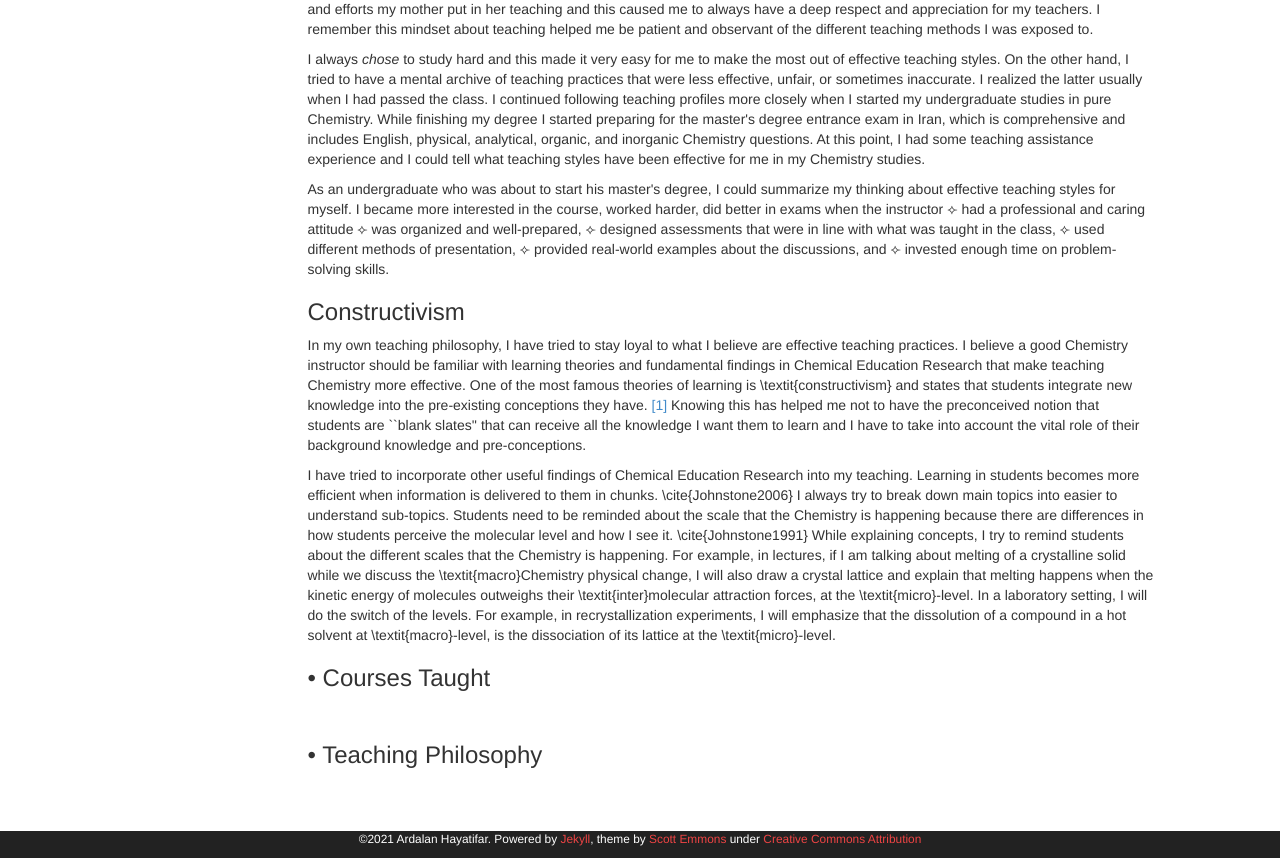
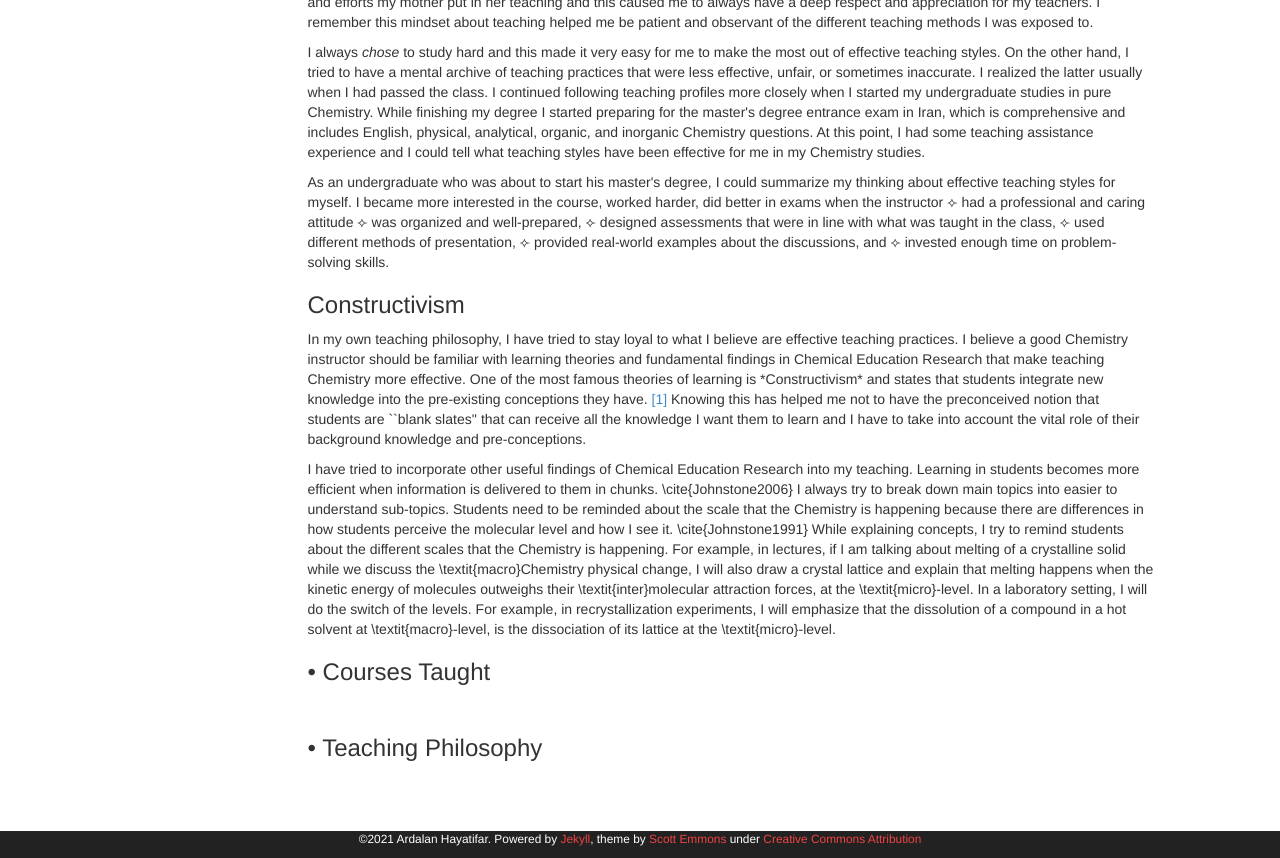
Before and after one commit to Ardalanhayatifar/ardalanhayatifar.github.io, a Jekyll site: the page built from teaching.html, in a window 1280 px wide and 1022 px high, cut to the strip 164-1022 px from the top of the window. Built offline with Jekyll 4.4.1, drawn with Linux system fonts in a browser that asks for light colours.

Commit message:
Update teaching.html

```diff
--- a/teaching.html
+++ b/teaching.html
@@ -4,7 +4,7 @@
 ---
 
 <!-- <div class="col-md-9"> -->
-    <h2 > The Roots of My Passion for Teaching</h2>
+    <h3 > The Roots of My Passion for Teaching</h3>
 
 <body>
 
@@ -18,7 +18,7 @@
 </p>
 
 <h3>Constructivism</h3>
-<p>In my own teaching philosophy, I have tried to stay loyal to what I believe are effective teaching practices. I believe a good Chemistry instructor should be familiar with learning theories and fundamental findings in Chemical Education Research that make teaching Chemistry more effective. One of the most famous theories of learning is \textit{constructivism} and states that students integrate new knowledge into the pre-existing conceptions they have. <a href="https://doi.org/10.1021/ed063p873">[1]</a>
+<p>In my own teaching philosophy, I have tried to stay loyal to what I believe are effective teaching practices. I believe a good Chemistry instructor should be familiar with learning theories and fundamental findings in Chemical Education Research that make teaching Chemistry more effective. One of the most famous theories of learning is *Constructivism* and states that students integrate new knowledge into the pre-existing conceptions they have. <a href="https://doi.org/10.1021/ed063p873">[1]</a>
      Knowing this has helped me not to have the preconceived notion that students are ``blank slates'' that can receive all the knowledge I want them to learn and I have to take into account the vital role of their background knowledge and pre-conceptions.</p>
 
 <p>I have tried to incorporate other useful findings of Chemical Education Research into my teaching. Learning in students becomes more efficient when information is delivered to them in chunks. \cite{Johnstone2006} I always try to break down main topics into easier to understand sub-topics. Students need to be reminded about the scale that the Chemistry is happening because there are differences in how students perceive the molecular level and how I see it. \cite{Johnstone1991} While explaining concepts, I try to remind students about the different scales that the Chemistry is happening. For example, in lectures, if I am talking about melting of a crystalline solid while we discuss the \textit{macro}Chemistry physical change, I will also draw a crystal lattice and explain that melting happens when the kinetic energy of molecules outweighs their \textit{inter}molecular attraction forces, at the \textit{micro}-level. In a laboratory setting, I will do the switch of the levels. For example, in recrystallization experiments, I will emphasize that the dissolution of a compound in a hot solvent at \textit{macro}-level, is the dissociation of its lattice at the \textit{micro}-level. </p>
```
